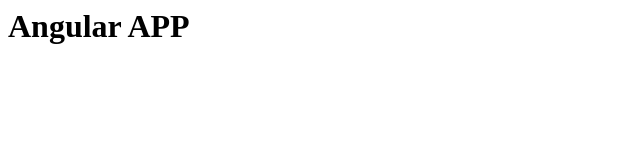
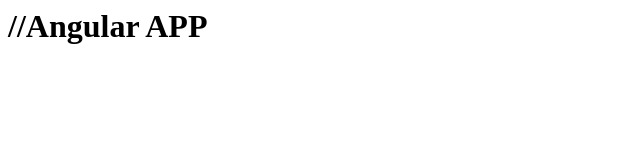
Before and after one commit to mateorotim/elektronicko-poslovanje, a website: page public/index.html in a window 1280 px wide. Shown: the whole page, without its empty margins (0-640 px from the left). Drawn offline with Linux system fonts and the light colour scheme.

Commit message:
webhook test

```diff
--- a/public/index.html
+++ b/public/index.html
@@ -1 +1 @@
-<h1>Angular APP</h1>
+<h1>//Angular APP</h1>
```
